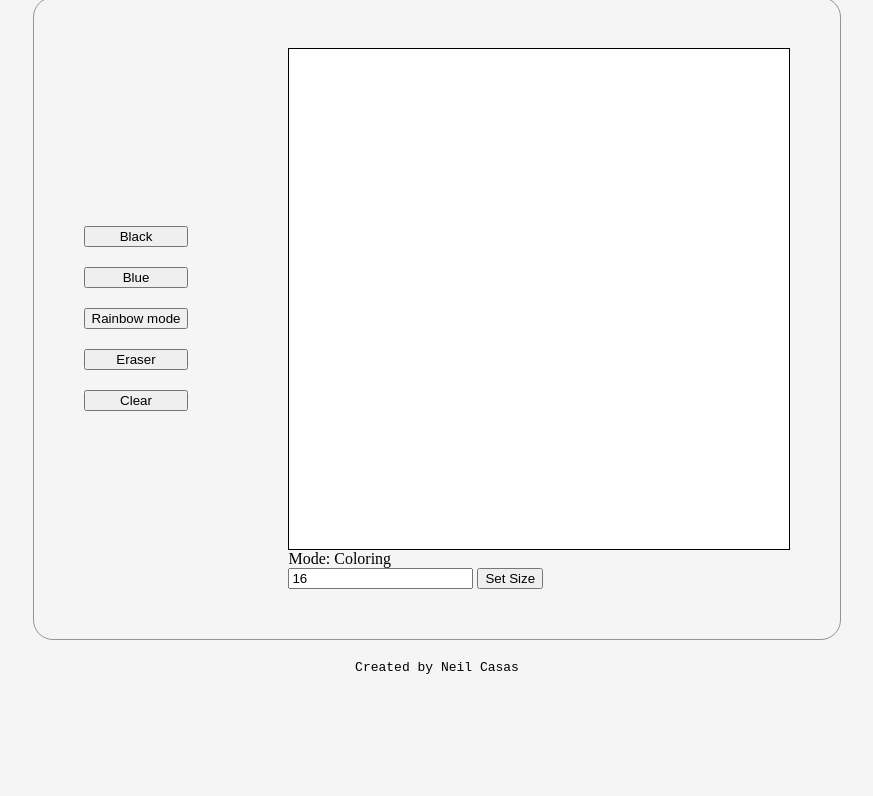
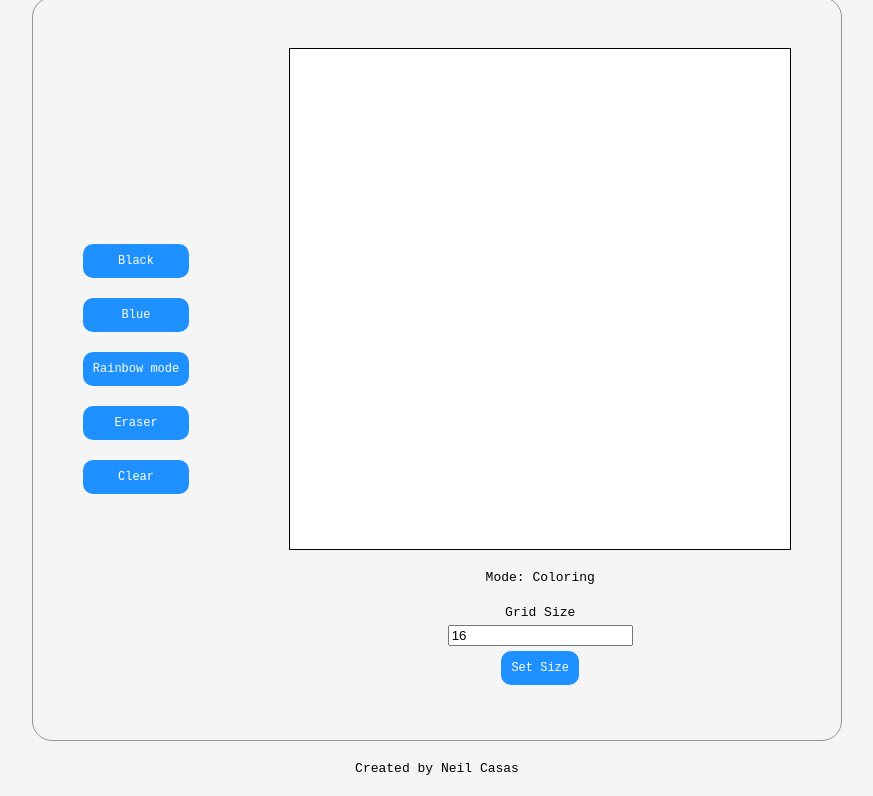
Before and after one commit to neilcasas/etchasketch, a plain HTML site: page index.html in a window 1280 px wide. Shown: the part 125-921 px from the top of the page, without its empty margins (203-1076 px from the left). Before the commit the page ends 820 px from the top, so only its background shows below. Drawn offline with Linux system fonts and the light colour scheme.

Commit message:
Added grid size validation and feedback

```diff
--- a/index.html
+++ b/index.html
@@ -22,8 +22,12 @@
                     <div class ="grid">
                     </div>
                     <div class="mode">Mode: Coloring</div>
-                    <input type ="text" placeholder="Size of Grid" value="16" onchange="changeSize(this.value)"/>
-                    <button>Set Size</button>
+                    <div class="grid-size">
+                        <div class ="grid-size-guide">Grid Size</div>
+                        <input type ="text" placeholder="Size of Grid" value="16" onchange="changeSize(this.value)"/>
+                        <button>Set Size</button>
+                        <div class = "grid-error"></div>
+                    </div>
                 </div>
             </div>
         </div>
--- a/script.js
+++ b/script.js
@@ -1,5 +1,7 @@
+// Variable declaration
 let color = 'black';
 let click = true;
+let gridError = document.querySelector('.grid-error');
 
 // Create grid based on parameter size
 function createGrid(size){
@@ -21,8 +23,9 @@ createGrid(16);
 function changeSize(input){
     if(input >= 2 && input <= 100) {
         createGrid(input);
+        gridError.remove();
     } else {
-        console.log("error");
+        gridError.textContent = `'${input} by ${input}' is not available.`
     }
 }
 
--- a/styles.css
+++ b/styles.css
@@ -2,6 +2,7 @@ body {
     padding: 0;
     margin: 0;
     background-color: whitesmoke;
+    font-family: monospace;
 }
 
 .main-container {
@@ -38,8 +39,33 @@ body {
     flex-direction: column;
 }
 
+button {
+    background-color:dodgerblue;
+    font-family: monospace;
+    font-size: 12px;
+    color: white;
+    padding: 10px;
+    border-radius: 10px;
+    border: 0px;
+}
+button:hover {
+    background-color:lightblue;
+    color: black;
+}
+
 .grid-container {
+    display: flex;
+    flex-direction: column;
+    align-items: center;
+    gap: 20px;
     padding: 50px;
+}
+
+.grid-size {
+    display: flex;
+    flex-direction: column;
+    align-items: center;
+    gap: 5px;
 }
 
 .grid {
```
